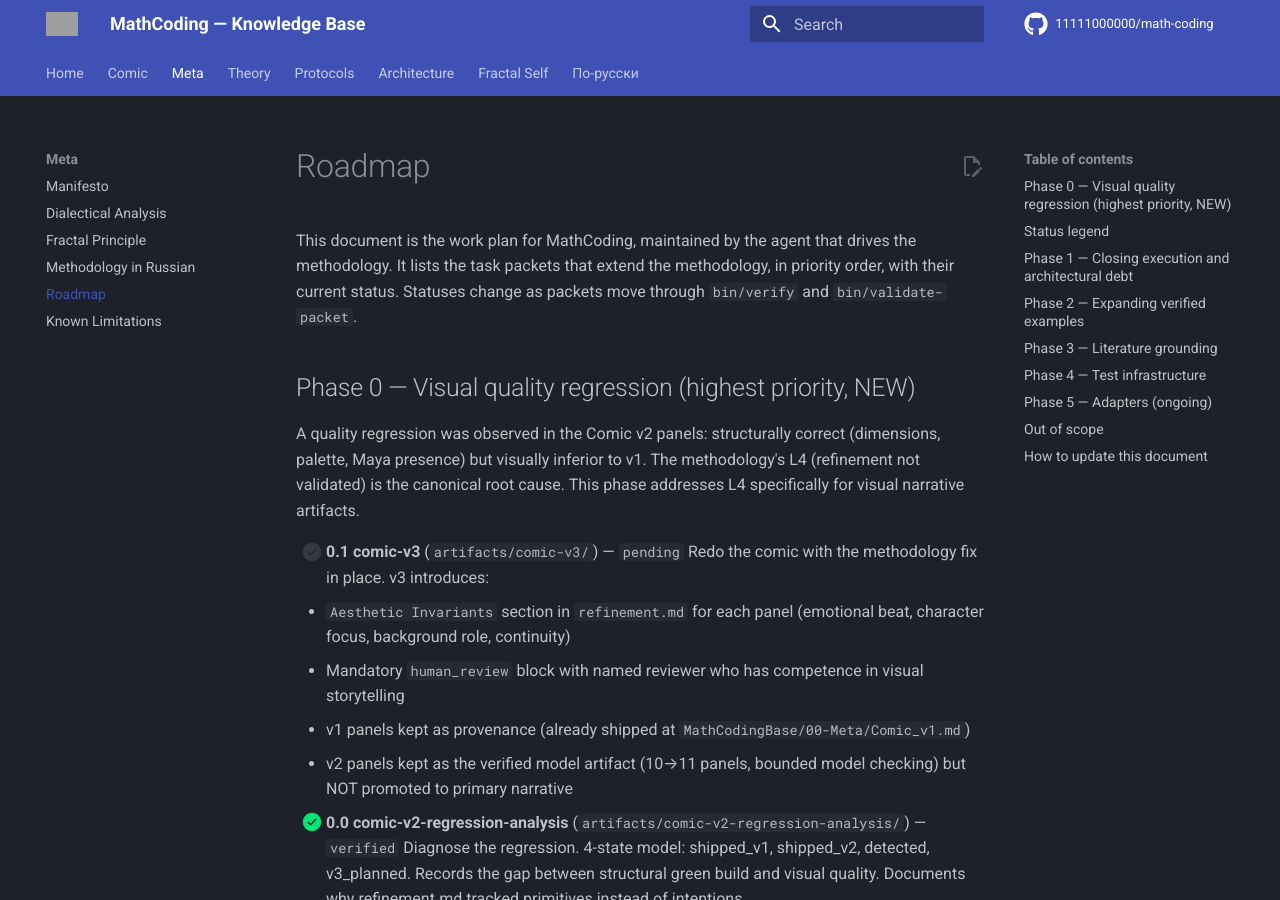
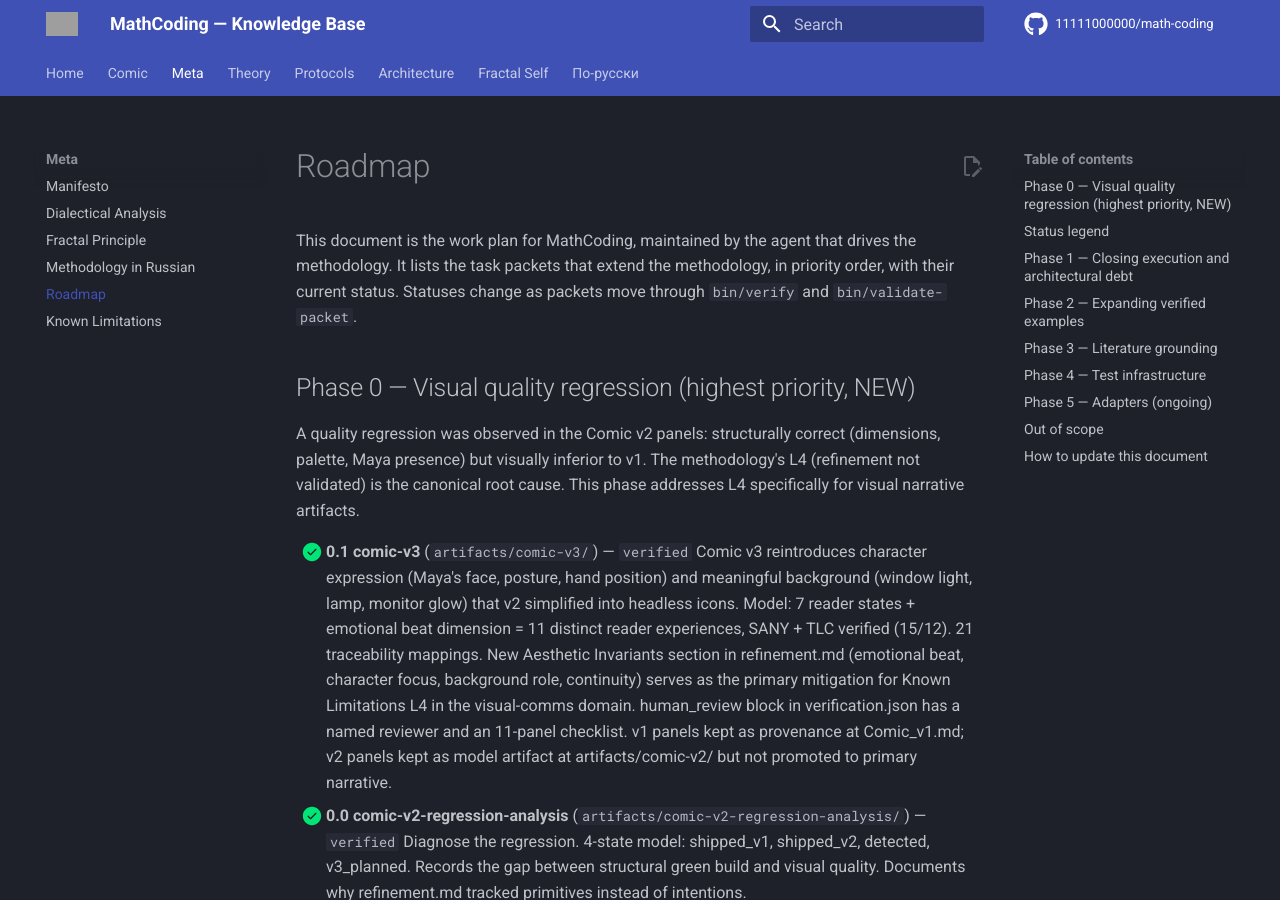
Before and after one commit to 11111000000/math-coding-force-tla, an MkDocs documentation site: the page built from MathCodingBase/00-Meta/Roadmap.md, in a window 1280 px wide and 900 px high. Built offline with MkDocs 1.6.1 and Material for MkDocs 9.7.7, drawn with Linux system fonts in a browser that asks for light colours; comment, search, counter and statistics services are not loaded; grey boxes are pictures that could not be loaded.

Commit message:
Roadmap: mark comic-v3 verified
After gh-pages deploy, all v3 panels are live. Model verified
(15/12), 11 panels structural-validated, 21 traceability mappings,
human_review block in place with named reviewer and 11-panel checklist.

```diff
--- a/MathCodingBase/00-Meta/Roadmap.md
+++ b/MathCodingBase/00-Meta/Roadmap.md
@@ -10,16 +10,19 @@ The methodology's L4 (refinement not validated) is the canonical root
 cause. This phase addresses L4 specifically for visual narrative
 artifacts.
 
-- [ ] **0.1 comic-v3** (`artifacts/comic-v3/`) — `pending`
-  Redo the comic with the methodology fix in place. v3 introduces:
-  - `Aesthetic Invariants` section in `refinement.md` for each panel
-    (emotional beat, character focus, background role, continuity)
-  - Mandatory `human_review` block with named reviewer who has
-    competence in visual storytelling
-  - v1 panels kept as provenance (already shipped at
-    `MathCodingBase/00-Meta/Comic_v1.md`)
-  - v2 panels kept as the verified model artifact (10→11 panels,
-    bounded model checking) but NOT promoted to primary narrative
+- [x] **0.1 comic-v3** (`artifacts/comic-v3/`) — `verified`
+  Comic v3 reintroduces character expression (Maya's face, posture,
+  hand position) and meaningful background (window light, lamp,
+  monitor glow) that v2 simplified into headless icons. Model: 7
+  reader states + emotional beat dimension = 11 distinct reader
+  experiences, SANY + TLC verified (15/12). 21 traceability
+  mappings. New Aesthetic Invariants section in refinement.md
+  (emotional beat, character focus, background role, continuity)
+  serves as the primary mitigation for Known Limitations L4 in the
+  visual-comms domain. human_review block in verification.json
+  has a named reviewer and an 11-panel checklist. v1 panels kept
+  as provenance at Comic_v1.md; v2 panels kept as model artifact
+  at artifacts/comic-v2/ but not promoted to primary narrative.
 - [x] **0.0 comic-v2-regression-analysis** (`artifacts/comic-v2-regression-analysis/`) — `verified`
   Diagnose the regression. 4-state model: shipped_v1, shipped_v2,
   detected, v3_planned. Records the gap between structural green
```
